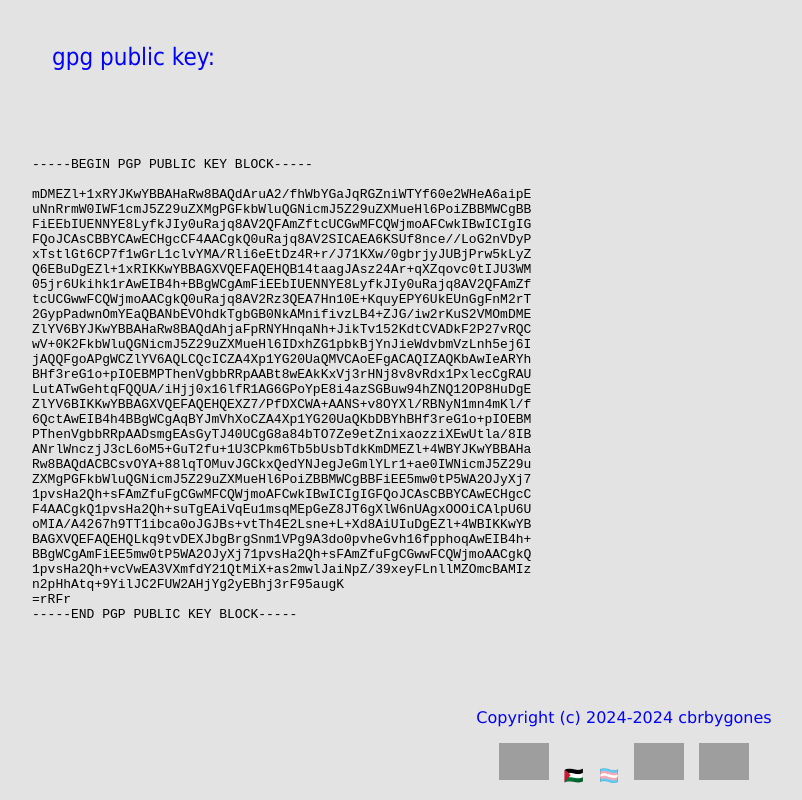
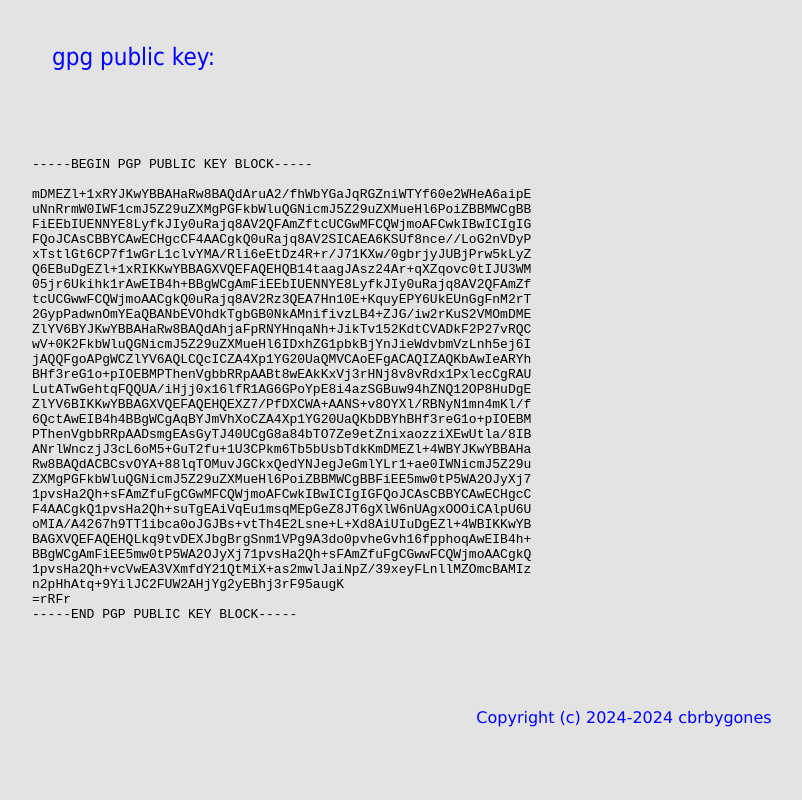
Before and after one commit to cbrbygones/cbrbygones.github.io, a plain HTML site: page index.html in a window 1280 px wide. Shown: the part 1239-2039 px from the top of the page, without its empty margins (16-818 px from the left). After the commit the page ends 1982 px from the top, so only its background shows below. Drawn offline with Linux system fonts and the light colour scheme; grey boxes are pictures that could not be loaded.

Commit message:
Update index.html

```diff
--- a/index.html
+++ b/index.html
@@ -115,16 +115,6 @@ n2pHhAtq+9YilJC2FUW2AHjYg2yEBhj3rF95augK
 </div>
 <div class="footer">
     <p>Copyright (c) 2024-2024   cbrbygones</p>
-    <p><img src="https://cyber.dabamos.de/88x31/firefox4.gif" width="50" alt="Get Firefox Now!">
-&nbsp;
-🇵🇸
-&nbsp;
-🏳️‍⚧️
-&nbsp;
-<a href="https://www.efforg/pages/blue-ribbon-campaign" target="_blank"><img src="https://www.eff.org/files/brstrip.gif" alt="Join the Blue Ribbon Online Free Speech Campaign!" width="50"></a>
-&nbsp;
-<img src="https://cyber.dabamos.de/88x31/free.gif" alt="Proud supporter of the GNU Project!" width="50">
-  </p>
 </div>
 </body>
 </html>
```
